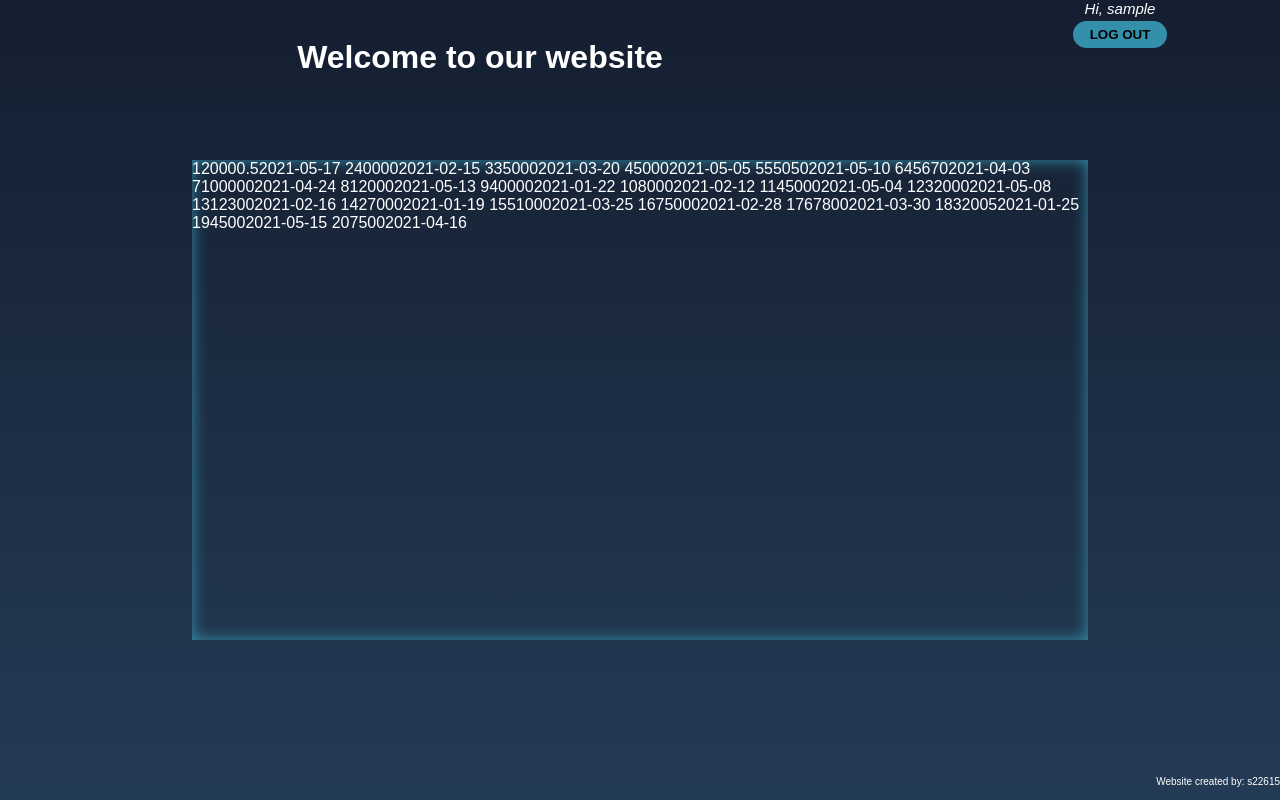
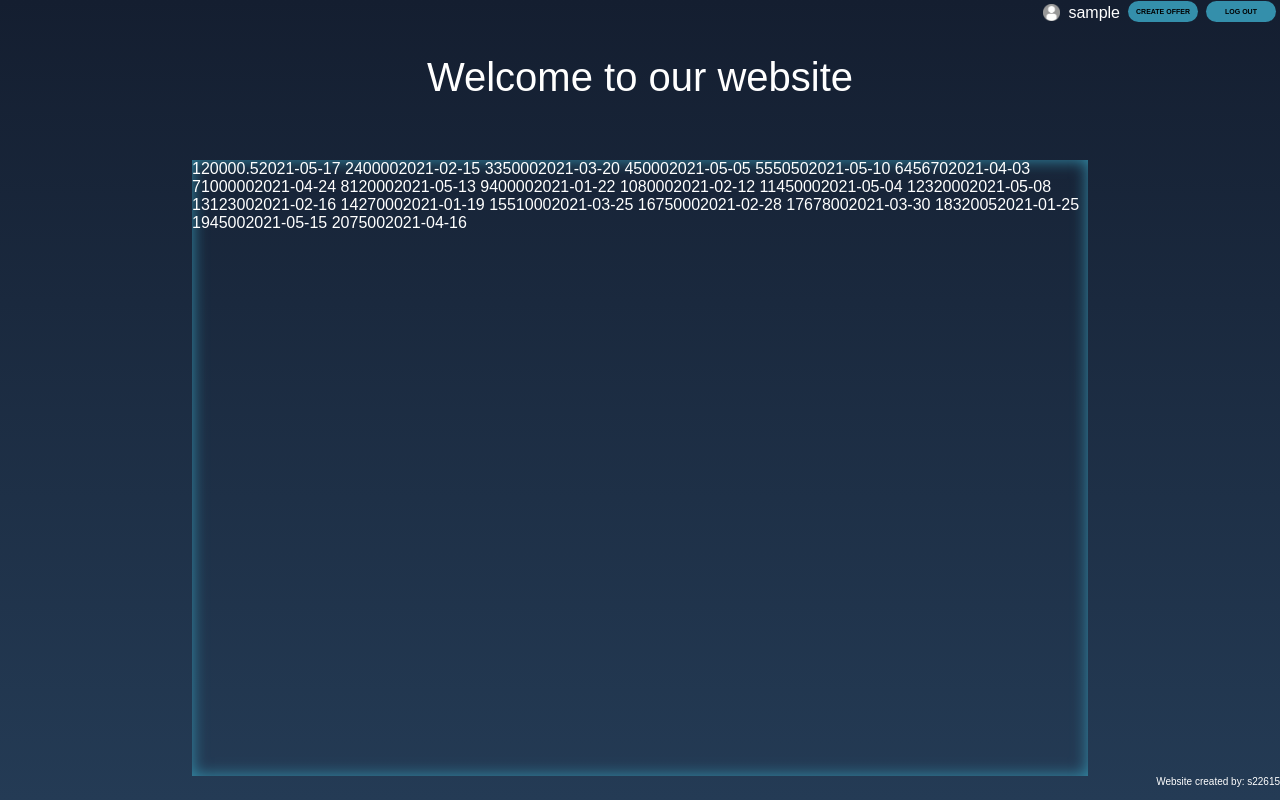
Before and after one commit to s22615/ProjektWPRG, a Flask app: page /home in a window 1280 px wide. Run offline with Flask 2, Linux system fonts and the light colour scheme; the visitor is signed in with stand-in values (Sample User, id 1); data comes from the database, SQL or seed files in the repository.

Commit message:
added topbar with buttons and name of user that is currently logged in some visual changes

```diff
--- a/app.py
+++ b/app.py
@@ -62,6 +62,11 @@ def logout():
     return redirect(url_for('login'))
 
 
+@app.route('/createoffer')
+def createoffer():
+    return render_template('createoffer.html')
+
+
 @app.route('/home')
 def home():
     offer = query_db("SELECT * FROM oferta")
--- a/static/css/style.css
+++ b/static/css/style.css
@@ -6,12 +6,6 @@ body{
     font-family: sans-serif;
     background: linear-gradient(#141e30, #243b55);
     color: white;
-}
-#top{
-    position: static;
-    width: 100%;
-    height: 20vh;
-    text-align: center;
 }
 #mid{
     position: static;
@@ -25,20 +19,7 @@ body{
     width: 100%;
     font-size: 10px;
 }
-input[type=submit] {
-    background-color: #348fab;
-    border: none;
-    text-decoration: none;
-    margin: 4px 2px;
-    cursor: pointer;
-    border-radius: 22px;
-    font-weight: bold;
-    width: 7em;
-    height: 2em;
-}
-input[type=submit]:hover{
-    background-color:#3a9fbf;
-}
+
 a{
     color: darkgrey;
 }
@@ -51,12 +32,18 @@ a:hover{
 }
 /*Shared by login.html*/
 
+#toplogin{
+    position: static;
+    width: 100%;
+    height: 20vh;
+    text-align: center;
+}
 .left-rightLogin{
     width: 35%;
     height: 60vh;
     float: left;
 }
-#midLogin{
+#midcLogin{
     width: 30%;
     height: 60vh;
     float: left;
@@ -73,26 +60,74 @@ a:hover{
     transform: translate(-50% , -50%);
     position: absolute;
 }
+#loginB{
+    background-color: #348fab;
+    border: none;
+    text-decoration: none;
+    margin: 4px 2px;
+    cursor: pointer;
+    border-radius: 22px;
+    font-weight: bold;
+    width: 7em;
+    height: 2em;
+}
+#loginB:hover{
+    background-color:#3a9fbf;
+}
+/*Shared by homePage.html*/
+#navtop{
+    position: static;
+    width: 100%;
+    height: 5vh;
+}
+.navtopE{
+    display: inline-block;
+    float: right;
+    padding-top: 4px;
+    margin-left: 4px;
+    margin-right: 4px;
+}
 
-/*Shared by homePage.html*/
-
+#tophome{
+    position: static;
+    width: 100%;
+    height: 15vh;
+    text-align: center;
+}
+#titleHome{
+    font-size: 40px;
+    margin: 0 auto;
+    padding: 15px;
+}
 .left-rightHome{
     width: 15%;
-    height: 60vh;
+    height: 77vh;
     float: left;
 }
 #midHome{
     width: 70%;
-    height: 60vh;
+    height: 77vh;
     float: left;
     box-shadow: inset 0 0 1em #348fab;
 }
 #welcomeUser{
-    font-style: italic;
-    font-size: 15px;
+    font-size: 16px;
 }
-#headerUser{
-    width: 25%;
-    height: 5vh;
-    float: right;
+#buttonsHome{
+    background-color: #348fab;
+    border: none;
+    text-decoration: none;
+
+    cursor: pointer;
+    border-radius: 22px;
+    font-size: 7px;
+    font-weight: bold;
+    width: 10em;
+    height: 3em;
 }
+#formlog{
+    margin-top: -4px;
+}
+#buttonsHome:hover{
+    background-color:#3a9fbf;
+}
--- a/templates/homePage.html
+++ b/templates/homePage.html
@@ -4,20 +4,29 @@
     <meta charset="UTF-8">
     <title>Orgella - Home Page</title>
     <link rel="stylesheet" type="text/css" href="{{ url_for('static', filename='css/style.css') }}">
+
 </head>
 <body>
 <div id="navtop">
-
-</div>
-<div id="top">
-    <div id="headerUser">
-            <section id="welcomeUser">Hi, {{ username }}</section>
-            <form action="logout">
-                <input type="submit" value="LOG OUT" name="logout">
+    <div class="navtopE">
+        <form action="logout" id="formlog">
+            <input type="submit" id="buttonsHome" value="LOG OUT" name="logout">
         </form>
     </div>
-    <br>
-    <h1>Welcome to our website</h1>
+    <div class="navtopE">
+        <form action="createoffer" id="formlog">
+            <input type="submit" id="buttonsHome" value="CREATE OFFER" name="offer">
+        </form>
+    </div>
+    <div class="navtopE">
+        <section id="welcomeUser">{{ username }}</section>
+    </div>
+    <div class="navtopE">
+        <img src="{{url_for('static', filename='images/usericongrey.png')}}" alt="user_icon" width="17px" height="17px">
+    </div>
+</div>
+<div id="tophome">
+    <div id="titleHome">Welcome to our website</div>
 </div>
 <div id="mid">
     <div class="left-rightHome"></div>
--- a/templates/login.html
+++ b/templates/login.html
@@ -6,17 +6,17 @@
     <link rel="stylesheet" type="text/css" href="{{ url_for('static', filename='css/style.css') }}">
 </head>
 <body>
-    <div id="top"></div>
+    <div id="toplogin"></div>
     <div id="mid">
         <div class="left-rightLogin"></div>
-        <div id="midLogin">
+        <div id="midcLogin">
             <div id="loginF">
             <form method="POST">
                 <label for="username">Login:</label><br>
                 <input type="text" id="username" name="username"><br><br>
                 <label for="password">Password:</label><br>
                 <input type="password" id="password" name="password"><br><br>
-                <input type="submit" value="Log in">
+                <input type="submit" id="loginB" value="Log in">
             </form>
                 <br>
                 <a href="{{ url_for('register') }}" id="aSign">"Don't have an account yet?  Sign Up"</a>
```
Also changed, not shown: templates/createOffer.html (added, +11 -0 lines), static/images/usericongrey.png (added). Lines whose indentation alone changed are shown as unchanged.
